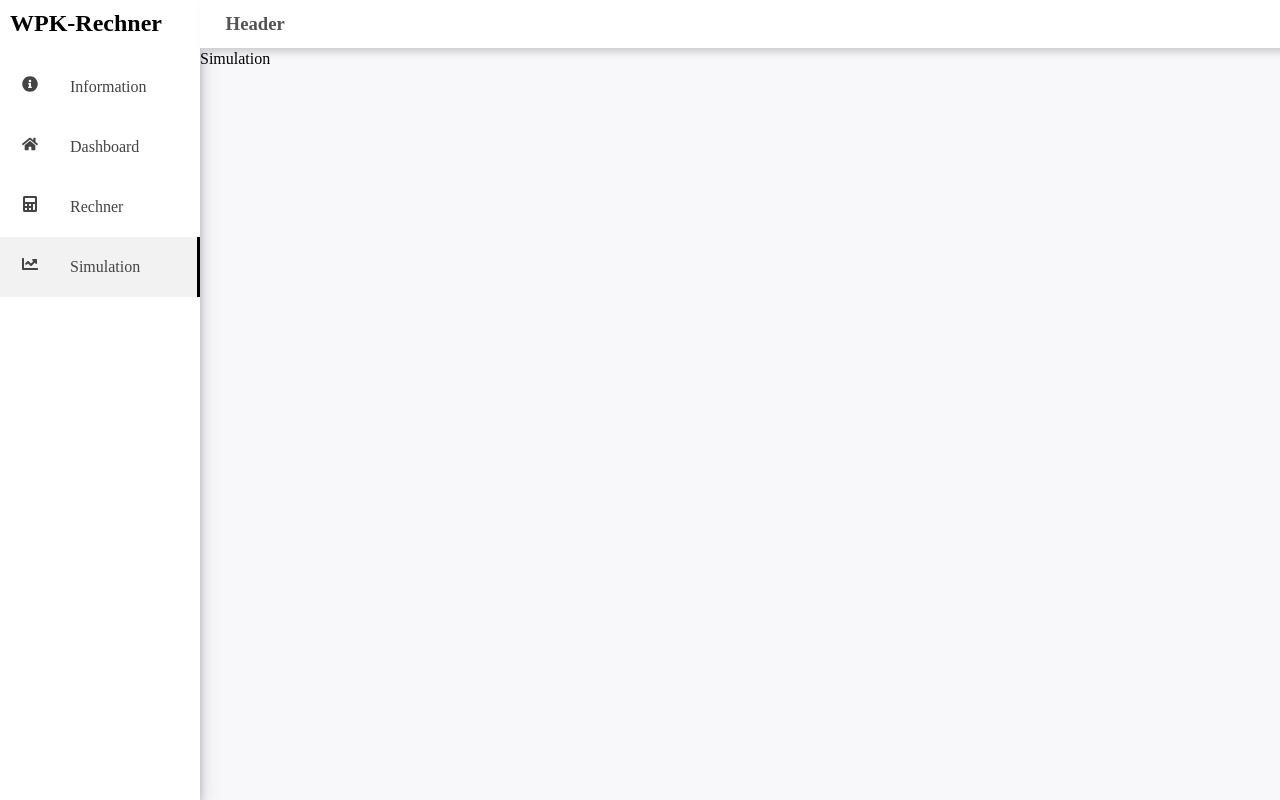
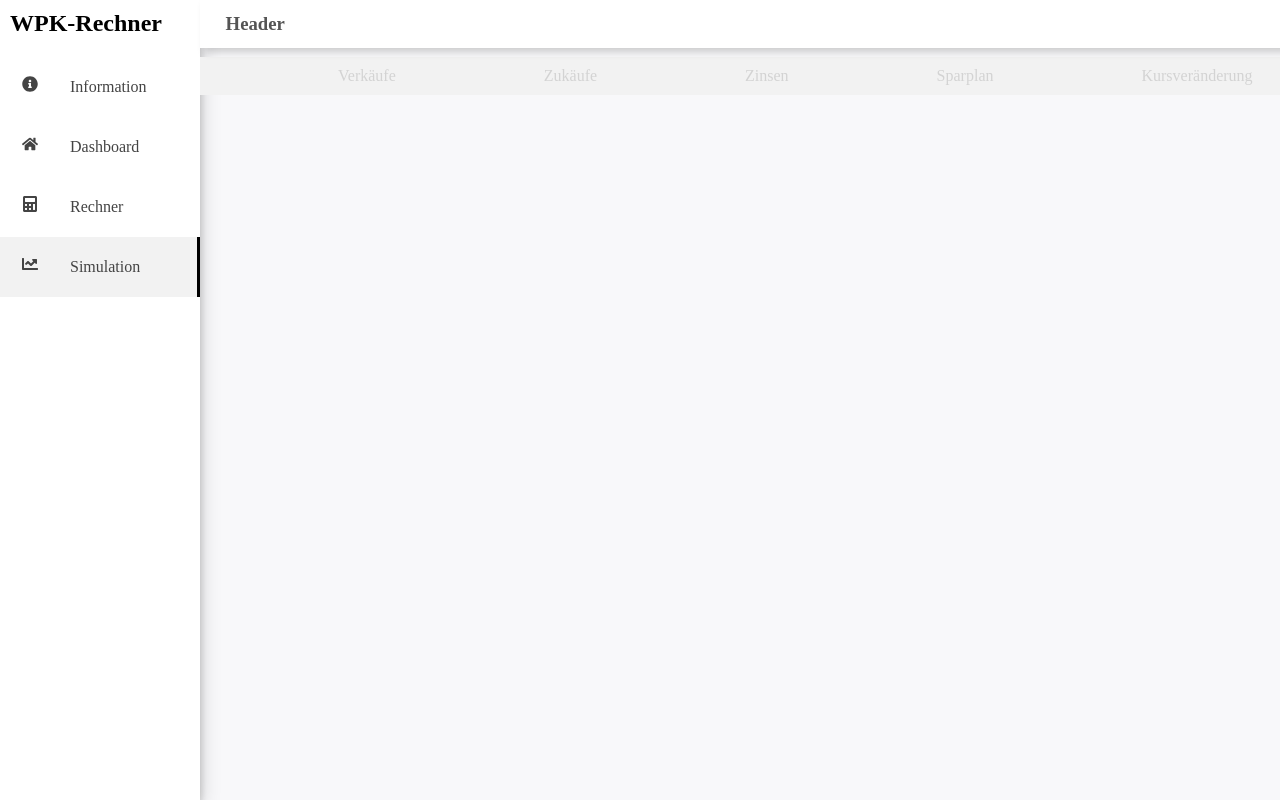
Before and after one commit to SimonHaas/wpkrechner, a React (Create React App) app: page /simulation in a window 1280 px wide. Shown: the top 800 px of the page. Built offline with nearby package versions, Linux system fonts and the light colour scheme; what wpk would draw is missing.

Commit message:
NavBar Simulationsseite hinzugefügt

```diff
--- a/src/components/Inputs.tsx
+++ b/src/components/Inputs.tsx
@@ -1,4 +1,5 @@
 import "../styling/rechner.css";
+import AssetClasses from "./AssetClasses";
 import { FormEventHandler } from "react";
 
 export default function Inputs(props: {
@@ -79,7 +80,7 @@ export default function Inputs(props: {
         </div>
         <button className="speichern-button" type="submit">Speichern</button>
 
-        {/* <details className="dropdown">
+         <details className="dropdown">
           <summary role="button">
             <a className="button">Anlageklassen</a>
           </summary>
@@ -88,7 +89,7 @@ export default function Inputs(props: {
               <div><AssetClasses></AssetClasses></div>
             </li>
           </ul>
-        </details> */}
+        </details>
       </div>
     </form>
   );
--- /dev/null
+++ b/src/components/NavBarSimulation.jsx
@@ -0,0 +1,26 @@
+import NavBarSimulationItem from "./NavBarSimulationItem";
+import "../styling/simulation.css";
+
+export default function NavBarSimulation() {
+  return (
+    <div className="navigationBar">
+      <ul>
+        <li>
+          <NavBarSimulationItem title="Verkäufe" to="/verkäufe" />
+        </li>
+        <li>
+          <NavBarSimulationItem title="Zukäufe" to="/zukäufe" />
+        </li>
+        <li>
+          <NavBarSimulationItem title="Zinsen" to="/zinsen" />
+        </li>
+        <li>
+          <NavBarSimulationItem title="Sparplan" to="/sparplan" />
+        </li>
+        <li>
+          <NavBarSimulationItem title="Kursveränderung" to="/kursveränderung" />
+        </li>
+      </ul>
+    </div>
+  );
+}
--- /dev/null
+++ b/src/components/NavBarSimulationItem.jsx
@@ -0,0 +1,12 @@
+import { Link } from "react-router-dom";
+
+import { useLocation } from "react-router-dom";
+
+export default function NavBarSimulationItem({ title, to }) {
+  const location = useLocation();
+  return (
+    <Link to={to} className={location.pathname === to ? "active" : ""}>
+      <div className="title">{title}</div>
+    </Link>
+  );
+}
--- a/src/components/Simulation.jsx
+++ b/src/components/Simulation.jsx
@@ -1,7 +1,26 @@
+import NavBarSimulation from "./NavBarSimulation";
+import Verkäufe from "./pages/Verkäufe";
+import Zukäufe from "./pages/Zukäufe";
+import Zinsen from "./pages/Zinsen";
+import Sparplan from "./pages/Sparplan";
+import Kursveränderung from "./pages/Kursveränderung";
+import { BrowserRouter as Router, Route, Switch } from "react-router-dom";
+
 export default function Simulation() {
-    return (
-        <div>
-            <p>Simulation</p>
-        </div>
-    )
+  return (
+    <Router>
+      <NavBarSimulation />
+      <Switch>
+        <Route path="/verkäufe" exact component={Verkäufe}></Route>
+        <Route path="/zukäufe" exact component={Zukäufe}></Route>
+        <Route path="/zinsen" exact component={Zinsen}></Route>
+        <Route path="/sparplan" exact component={Sparplan}></Route>
+        <Route
+          path="/kursveränderung"
+          exact
+          component={Kursveränderung}
+        ></Route>
+      </Switch>
+    </Router>
+  );
 }
--- /dev/null
+++ b/src/components/pages/Kursveränderung.jsx
@@ -0,0 +1,3 @@
+export default function Kursveränderung() {
+    return <div>ZUKÄUFEEEEEEEEE</div>;
+  }
--- /dev/null
+++ b/src/components/pages/Sparplan.jsx
@@ -0,0 +1,3 @@
+export default function Sparplan() {
+    return <div>ZUKÄUFEEEEEEEEE</div>;
+  }
--- /dev/null
+++ b/src/components/pages/Verkäufe.jsx
@@ -0,0 +1,3 @@
+export default function Verkäufe() {
+  return <div>Verkäufe</div>;
+}
--- /dev/null
+++ b/src/components/pages/Zinsen.jsx
@@ -0,0 +1,3 @@
+export default function Zinsen() {
+    return <div>ZUKÄUFEEEEEEEEE</div>;
+  }
--- /dev/null
+++ b/src/components/pages/Zukäufe.jsx
@@ -0,0 +1,7 @@
+export default function Zukäufe() {
+  return (
+    <center>
+      <div>ZUKÄUFEEEEEEEEE</div>
+    </center>
+  );
+}
--- /dev/null
+++ b/src/styling/simulation.css
@@ -0,0 +1,97 @@
+.navigationBar ul {
+    list-style-type: none;
+    overflow: hidden;
+    position: fixed;
+    width: 100%;
+    margin-top: 7px;
+    background-color: #f2f2f2;
+  }
+
+  .navigationBar ul li {
+    float: left;
+    padding-left: calc(100% / 10);
+  }
+
+  .navigationBar ul li a {
+    display: block;
+    color: lightgrey;
+    padding: 10px;
+    text-decoration: none;
+  }
+
+  .navigationBar ul li a:hover:not(.active) {
+    color: #444444;
+  }
+
+  .navigationBar ul li a.active {
+    color: #444444;
+  }
+
+  .eingaben-ueberblick {
+    border-radius: 20px;
+    width: calc(100vw - 250px);
+    background-color: #ffffff;
+    position: fixed;
+    margin-top: 80px;
+    margin-left: 20px;
+    justify-content: start;
+    height: 200px;
+  }
+
+  .cardBox-header {
+    display: inline;
+  }
+
+  .cardBox-header h3 {
+    float: left;
+    margin-left: 30px;
+    margin-top: 20px;
+    margin-right: 20px;
+  }
+
+  .cardBox-header h4 {
+    margin-top: 20px;
+  }
+
+  .cardBoxSimulation {
+    width: calc(100vw - 270px);
+    background-color: #ffffff;
+    border-radius: 20px;
+    position: fixed;
+    display: flex;
+    justify-content: space-evenly;
+    gap: 20px;
+    overflow-x: scroll;
+  }
+
+  .cardSimulation {
+    margin-top: 25px;
+    margin-bottom: 20px;
+    background-color: #f3f3f3;
+    border-radius: 25px;
+    width: 250px;
+    min-width: 300px;
+    height: 100px;
+    max-width: 300px;
+  }
+
+  .underLineSimulation {
+    margin-top: 1%;
+    height: 3px;
+    width: 30px;
+    margin-left: 10%;
+    background-color: #9b9b9b;
+  }
+
+  .numberSimulation {
+    float: right;
+    margin-right: 20%;
+    margin-top: 3%;
+    color: black;
+    font-weight: 800;
+    font-size: x-large;
+  }
+
+  hr {
+    margin-top: 190px;
+  }
```
Also changed, not shown: src/styling/rechner.css (+3 -9 lines).
